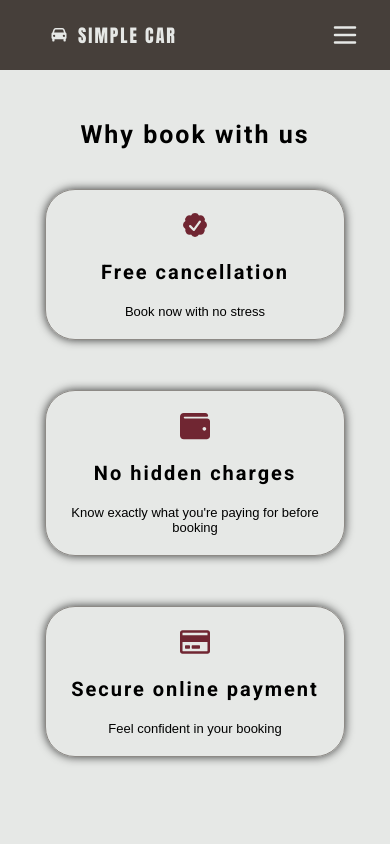
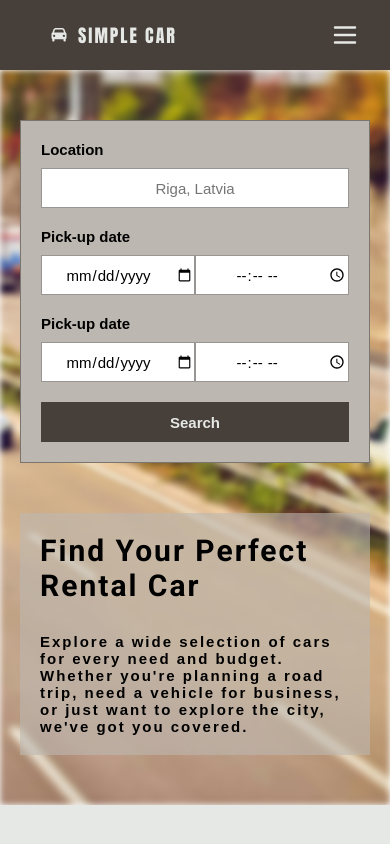
Before and after one commit to Raitis128/rent-car-app, a React (Vite) app: page / in a window 390 px wide. Shown: the top 844 px of the page. Built offline with nearby package versions, Linux system fonts and the light colour scheme.

Commit message:
Add SearchForm and Seatch components and styles, add background image for search container, add media queries

```diff
--- a/package.json
+++ b/package.json
@@ -10,6 +10,7 @@
     "preview": "vite preview"
   },
   "dependencies": {
+    "bootstrap": "^5.3.3",
     "react": "^18.3.1",
     "react-dom": "^18.3.1",
     "react-icons": "^5.3.0",
--- a/src/App.tsx
+++ b/src/App.tsx
@@ -3,11 +3,13 @@ import Contact from "./components/Contact/Contact.component";
 import Faq from "./components/Faq/Faq.component";
 import Footer from "./components/Footer/Footer.component";
 import Navigation from "./components/Navigation/Navigation.component";
+import Search from "./components/Search/Search.component";
 
 function App() {
   return (
     <>
       <Navigation />
+      <Search />
       <Benefits />
       <Faq />
       <Contact />
--- a/src/components/Navigation/Navigation.styles.tsx
+++ b/src/components/Navigation/Navigation.styles.tsx
@@ -6,6 +6,7 @@ export const Nav = styled.nav`
   width: 100%;
   position: sticky;
   top: 0;
+  z-index: 3;
 
   header {
     height: 7rem;
--- /dev/null
+++ b/src/components/Search/Search.component.tsx
@@ -0,0 +1,20 @@
+import SearchForm from "../SearchForm/SearchForm.component";
+import { SearchContainer } from "./Search.styles";
+
+const Search = () => {
+  return (
+    <SearchContainer>
+      <SearchForm />
+      <section className="text-container">
+        <h1>Find Your Perfect Rental Car</h1>
+        <p>
+          Explore a wide selection of cars for every need and budget. Whether
+          you're planning a road trip, need a vehicle for business, or just want
+          to explore the city, we've got you covered.
+        </p>
+      </section>
+    </SearchContainer>
+  );
+};
+
+export default Search;
--- /dev/null
+++ b/src/components/Search/Search.styles.tsx
@@ -0,0 +1,90 @@
+import styled from "styled-components";
+import car from "../../assets/images/car.jpg";
+
+export const SearchContainer = styled.section`
+  position: relative;
+  min-height: 80vh;
+  display: flex;
+  justify-content: center;
+  align-items: center;
+  overflow: hidden;
+  padding: 5rem 25rem;
+  gap: 5rem;
+
+  @media screen and (max-width: 1026px) {
+    padding: 5rem 10rem;
+  }
+
+  @media screen and (max-width: 768px) {
+    padding: 5rem 5rem;
+  }
+
+  @media screen and (max-width: 600px) {
+    flex-direction: column;
+  }
+
+  @media screen and (max-width: 480px) {
+    padding: 5rem 2rem;
+  }
+
+  &::before {
+    content: "";
+    position: absolute;
+    top: 0;
+    left: 0;
+    width: 100%;
+    height: 100%;
+    background-image: url(${car});
+    background-position: center;
+    background-repeat: no-repeat;
+    background-size: cover;
+    background-attachment: fixed;
+    filter: blur(0.3rem);
+    z-index: -1;
+  }
+
+  .text-container {
+    position: relative;
+    display: flex;
+    flex-direction: column;
+    padding: 2rem;
+    z-index: 1;
+    max-width: 70rem;
+    width: 100%;
+
+    &::before {
+      content: "";
+      position: absolute;
+      top: 0;
+      left: 0;
+      right: 0;
+      bottom: 0;
+      background-color: var(--secondary-color);
+      opacity: 0.6;
+      z-index: -1;
+    }
+
+    h1 {
+      font-size: 4.5rem;
+      font-family: "Roboto", serif;
+      font-weight: bold;
+      letter-spacing: 0.2rem;
+
+      @media screen and (max-width: 1200px) {
+        font-size: 3rem;
+      }
+    }
+
+    p {
+      font-size: 1.8rem;
+      font-family: "Montserrat", sans-serif;
+      font-weight: bold;
+      letter-spacing: 0.2rem;
+      padding-top: 3rem;
+
+      @media screen and (max-width: 1200px) {
+        font-size: 1.5rem;
+      }
+    }
+  }
+`;
--- /dev/null
+++ b/src/components/SearchForm/SearchForm.component.tsx
@@ -0,0 +1,29 @@
+import { SearchFormContainer } from "./SearchForm.styles";
+
+const SearchForm = () => {
+  return (
+    <SearchFormContainer>
+      <section className="container">
+        <label htmlFor="location">Location</label>
+        <input type="text" id="location" placeholder="Riga, Latvia" />
+      </section>
+      <section className="container">
+        <label htmlFor="pickup">Pick-up date</label>
+        <section>
+          <input type="date" id="pickup" />
+          <input type="time" />
+        </section>
+      </section>
+      <section className="container">
+        <label htmlFor="return">Pick-up date</label>
+        <section>
+          <input type="date" id="return" />
+          <input type="time" />
+        </section>
+      </section>
+      <button type="submit">Search</button>
+    </SearchFormContainer>
+  );
+};
+
+export default SearchForm;
--- /dev/null
+++ b/src/components/SearchForm/SearchForm.styles.tsx
@@ -0,0 +1,58 @@
+import styled from "styled-components";
+
+export const SearchFormContainer = styled.form`
+  background-color: var(--secondary-color);
+  display: flex;
+  flex-direction: column;
+  justify-content: space-evenly;
+  padding: 2rem;
+  max-width: 50rem;
+  width: 100%;
+  min-height: 20rem;
+  height: 100%;
+  border: 0.1rem solid var(--border-color);
+  max-width: 60rem;
+  width: 100%;
+
+  .container {
+    display: flex;
+    justify-content: space-between;
+    flex-direction: column;
+    padding-bottom: 2rem;
+
+    section {
+      display: flex;
+      justify-content: space-evenly;
+      width: 100%;
+    }
+
+    input {
+      width: 100%;
+      height: 4rem;
+      text-align: center;
+      border: 0.1rem solid var(--border-color);
+      font-size: 1.5rem;
+    }
+
+    label {
+      font-size: 1.5rem;
+      font-weight: bold;
+      padding-bottom: 1rem;
+    }
+  }
+
+  button {
+    width: 100%;
+    height: 4rem;
+    font-size: 1.5rem;
+    font-weight: bold;
+    background-color: var(--primary-color);
+    color: var(--text-primary-color);
+    border: none;
+    cursor: pointer;
+
+    &:hover {
+      opacity: 0.8;
+    }
+  }
+`;
```
Also changed, not shown: src/assets/images/car.jpg (added), 1 other file (tests, documents, lock files or other folders).
